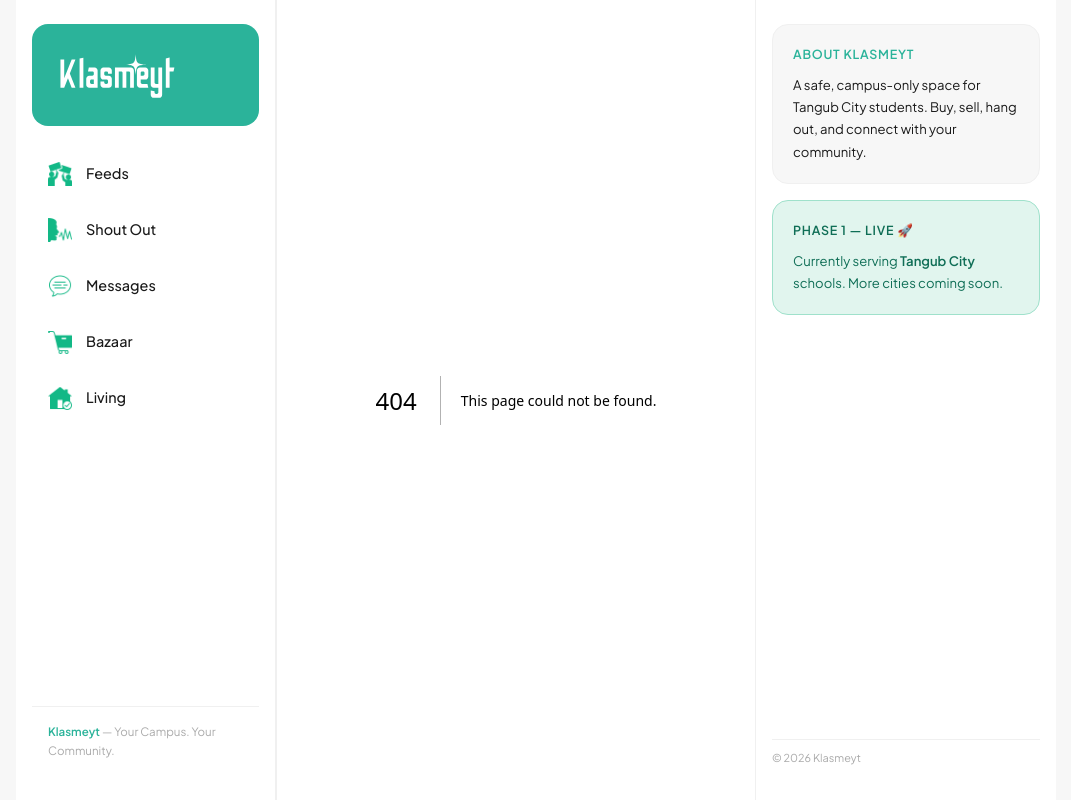
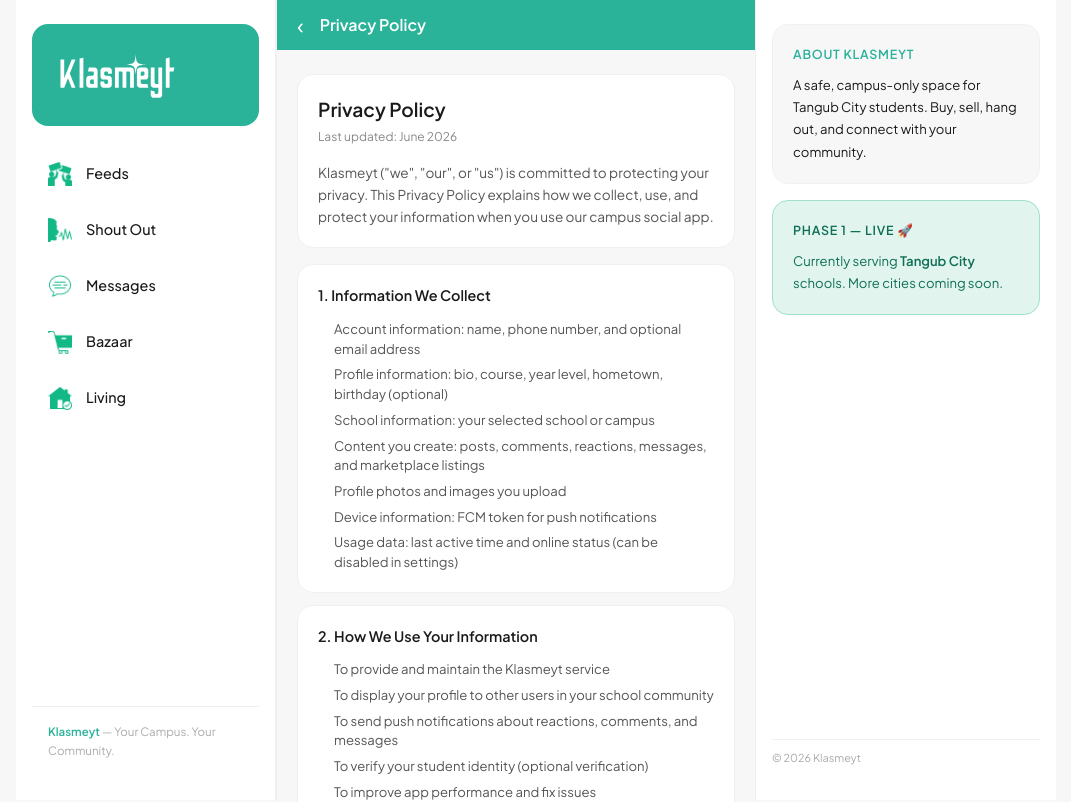
Before and after one commit to djmirontos/konek, a Next.js app: page /privacy in a window 1280 px wide. Before the commit this address had no page. Shown: the top 802 px of the page, without its empty margins (104-1175 px from the left). Built offline with nearby package versions, Linux system fonts and the light colour scheme.

Commit message:
add privacy policy page + link from settings

```diff
--- /dev/null
+++ b/src/app/privacy/page.tsx
@@ -0,0 +1,126 @@
+"use client";
+import { useRouter } from "next/navigation";
+
+export default function PrivacyPage() {
+  const router = useRouter();
+  return (
+    <div style={{minHeight: "100vh", background: "#F7F7F7", display: "flex", flexDirection: "column", maxWidth: "480px", margin: "0 auto", fontFamily: "'Plus Jakarta Sans', sans-serif"}}>
+
+      {/* Header */}
+      <div style={{backgroundColor: "#2BB39A", padding: "12px 16px", display: "flex", alignItems: "center", gap: "12px", position: "sticky", top: 0, zIndex: 100}}>
+        <button onClick={() => router.back()} style={{background: "none", border: "none", cursor: "pointer", color: "#fff", fontSize: "1.4rem", padding: "2px 4px", lineHeight: 1}}>&#8249;</button>
+        <span style={{color: "#fff", fontWeight: 700, fontSize: "1rem"}}>Privacy Policy</span>
+      </div>
+
+      <div style={{padding: "24px 20px", flex: 1}}>
+
+        <div style={{backgroundColor: "#fff", borderRadius: "16px", padding: "20px", marginBottom: "16px", border: "1px solid #F0F0F0"}}>
+          <h1 style={{fontSize: "1.2rem", fontWeight: 800, color: "#1A1A1A", marginBottom: "4px", margin: "0 0 4px"}}>Privacy Policy</h1>
+          <p style={{fontSize: "0.75rem", color: "#888", margin: "0 0 16px"}}>Last updated: June 2026</p>
+          <p style={{fontSize: "0.85rem", color: "#555", lineHeight: 1.6, margin: "0"}}>
+            Klasmeyt ("we", "our", or "us") is committed to protecting your privacy. This Privacy Policy explains how we collect, use, and protect your information when you use our campus social app.
+          </p>
+        </div>
+
+        {[
+          {
+            title: "1. Information We Collect",
+            content: [
+              "Account information: name, phone number, and optional email address",
+              "Profile information: bio, course, year level, hometown, birthday (optional)",
+              "School information: your selected school or campus",
+              "Content you create: posts, comments, reactions, messages, and marketplace listings",
+              "Profile photos and images you upload",
+              "Device information: FCM token for push notifications",
+              "Usage data: last active time and online status (can be disabled in settings)",
+            ]
+          },
+          {
+            title: "2. How We Use Your Information",
+            content: [
+              "To provide and maintain the Klasmeyt service",
+              "To display your profile to other users in your school community",
+              "To send push notifications about reactions, comments, and messages",
+              "To verify your student identity (optional verification)",
+              "To improve app performance and fix issues",
+              "To enforce our community guidelines",
+            ]
+          },
+          {
+            title: "3. Information Sharing",
+            content: [
+              "Your posts and public profile are visible to other Klasmeyt users",
+              "We do not sell your personal information to third parties",
+              "We do not share your data with advertisers",
+              "Student ID photos (for verification) are only seen by Klasmeyt admins",
+              "We may share data if required by law",
+            ]
+          },
+          {
+            title: "4. Data Storage & Security",
+            content: [
+              "Your data is stored securely on Supabase servers in Singapore (ap-southeast-1)",
+              "We use industry-standard encryption for data transmission",
+              "Passwords are never stored in plain text",
+              "Profile photos are stored in secure cloud storage",
+            ]
+          },
+          {
+            title: "5. Your Privacy Controls",
+            content: [
+              "Control who sees your phone number, birthday, course, and hometown",
+              "Toggle your online status visibility on or off",
+              "Delete your posts and listings at any time",
+              "Request account deletion by contacting support",
+            ]
+          },
+          {
+            title: "6. Push Notifications",
+            content: [
+              "We use Firebase Cloud Messaging (FCM) to send push notifications",
+              "You can disable notifications in your device settings at any time",
+              "We only send notifications for relevant activity (reactions, comments, messages)",
+            ]
+          },
+          {
+            title: "7. Children's Privacy",
+            content: [
+              "Klasmeyt is intended for college and university students aged 18 and above",
+              "We do not knowingly collect information from users under 18",
+            ]
+          },
+          {
+            title: "8. Changes to This Policy",
+            content: [
+              "We may update this Privacy Policy from time to time",
+              "We will notify users of significant changes through the app",
+              "Continued use of Klasmeyt after changes means you accept the updated policy",
+            ]
+          },
+          {
+            title: "9. Contact Us",
+            content: [
+              "If you have questions about this Privacy Policy, contact us at:",
+              "Email: djmirontos@gmail.com",
+              "App: Klasmeyt — klasmeyt.com",
+            ]
+          },
+        ].map(section => (
+          <div key={section.title} style={{backgroundColor: "#fff", borderRadius: "16px", padding: "20px", marginBottom: "12px", border: "1px solid #F0F0F0"}}>
+            <h2 style={{fontSize: "0.9rem", fontWeight: 700, color: "#1A1A1A", margin: "0 0 12px"}}>{section.title}</h2>
+            <ul style={{margin: 0, paddingLeft: "16px", display: "flex", flexDirection: "column", gap: "6px"}}>
+              {section.content.map((item, i) => (
+                <li key={i} style={{fontSize: "0.82rem", color: "#555", lineHeight: 1.5}}>{item}</li>
+              ))}
+            </ul>
+          </div>
+        ))}
+
+        <div style={{textAlign: "center", padding: "16px 0 32px"}}>
+          <p style={{fontSize: "0.75rem", color: "#aaa"}}>© 2026 Klasmeyt. All rights reserved.</p>
+          <p style={{fontSize: "0.75rem", color: "#aaa"}}>klasmeyt.com</p>
+        </div>
+      </div>
+    </div>
+  );
+}
--- a/src/app/settings/page.tsx
+++ b/src/app/settings/page.tsx
@@ -262,7 +262,7 @@ export default function SettingsPage() {
             onClick={() => showToast("Coming soon!")} />
           <Row icon="/icon/icons8-privacy-50.png" iconBg="#EAF3DE" title="Privacy policy"
             right={<span style={{fontSize: "1rem", color: "#ccc"}}>›</span>}
-            onClick={() => showToast("Coming soon!")} />
+            onClick={() => router.push("/privacy")} />
         </Card>
 
         {/* ADMIN PANEL — admin/mod only */}
```
